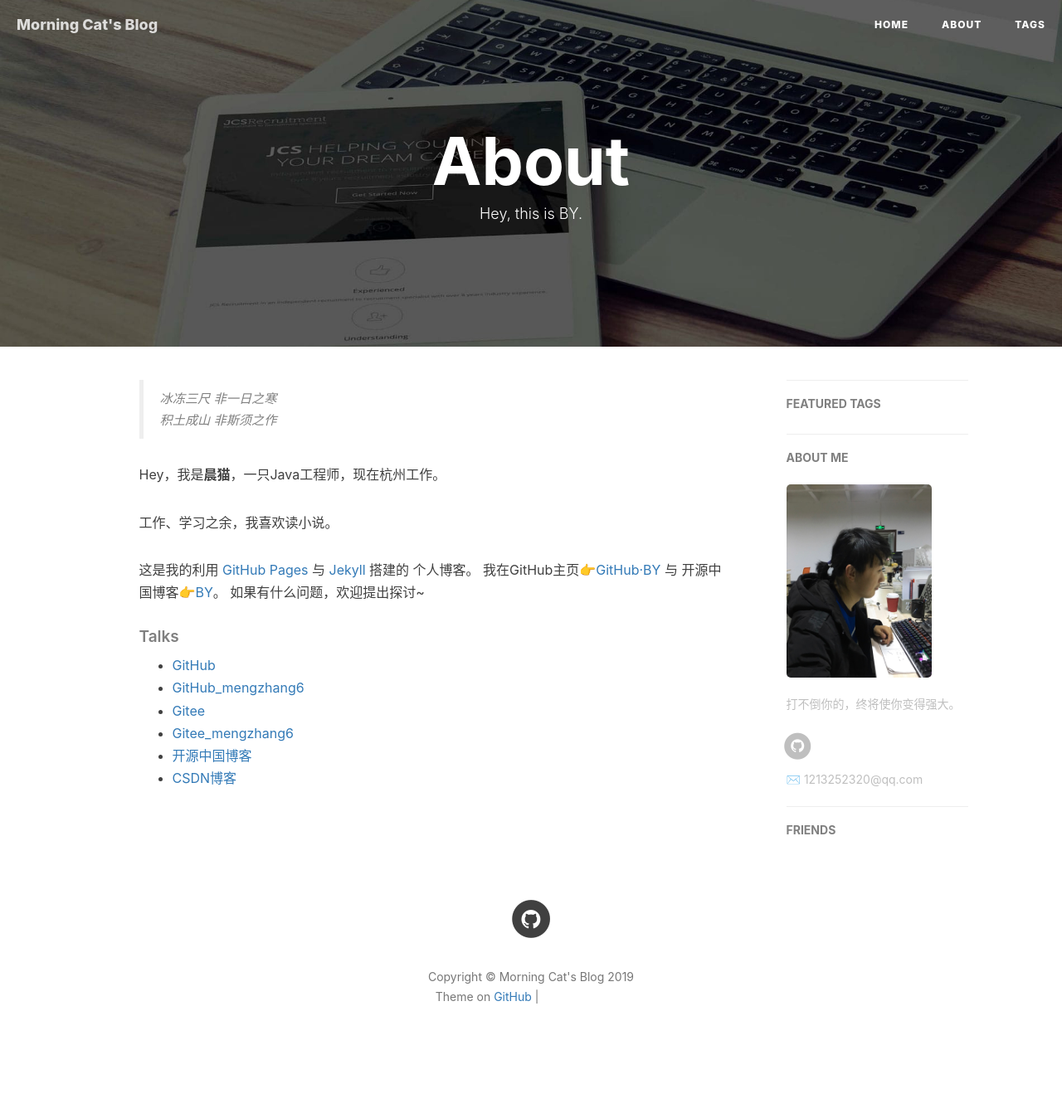
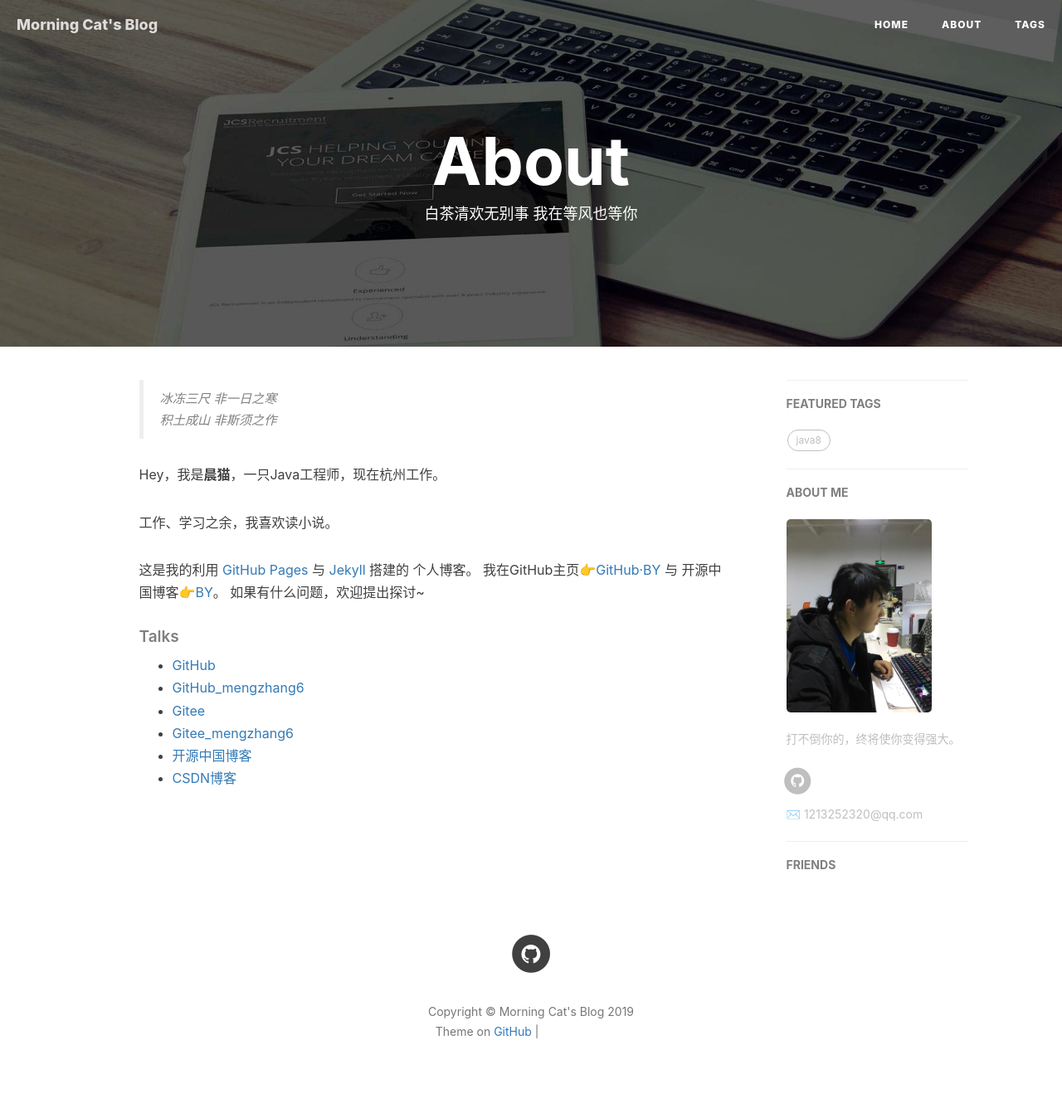
Before and after one commit to morningcat2018/morningcat2018.github.io, a Jekyll site: the page built from about.html, in a window 1280 px wide. Shown: the whole page at 83% size. Built offline with Jekyll 4.4.1, drawn with Linux system fonts in a browser that asks for light colours; nearby versions of some CDN libraries; comment, search, counter and statistics services are not loaded; before the commit the page ends 1306 px from its top, so only the background shows below that; grey boxes are pictures that could not be loaded.

Commit message:
fix blog

```diff
--- a/_config.yml
+++ b/_config.yml
@@ -86,7 +86,7 @@
 
 # Featured Tags
 featured-tags: true                     # 是否使用首页标签
-featured-condition-size: 1              # 相同标签数量大于这个数，才会出现在首页
+featured-condition-size: 0              # 相同标签数量大于这个数，才会出现在首页
 
 
 
--- a/about.html
+++ b/about.html
@@ -1,15 +1,9 @@
 ---
 layout: page
 title: "About"
-description: "Hey, this is BY."
+description: 白茶清欢无别事  我在等风也等你
 header-img: "img/about_2019.jpg"
 ---
-
-<!-- Language Selector -->
-<!-- <select class="sel-lang" onchange= "onLanChange(this.options[this.options.selectedIndex].value)">
-    <option value="0" selected> 中文 Chinese </option>
-    <option value="1"> 英文 English </option>
-</select> -->
 
 <!-- Chinese Version -->
 <div class="zh post-container">
--- a/tags.html
+++ b/tags.html
@@ -1,7 +1,7 @@
 ---
 title: Tags
 layout: default
-description: keep hungry keep foolish
+description: 白茶清欢无别事  我在等风也等你
 header-img: "img/tag-bg.png"
 ---
 
```
